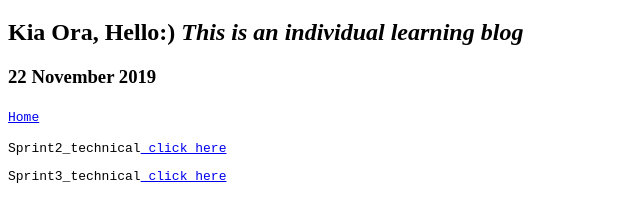
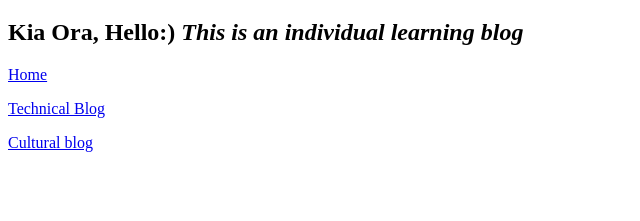
Before and after one commit to kaewkors/kaewkors.github.io, a plain HTML site: page index.html in a window 1280 px wide. Shown: the part 61-282 px from the top of the page, without its empty margins (0-640 px from the left). Drawn offline with Linux system fonts and the light colour scheme; files that its build step writes are made by us from their sources.

Commit message:
made changes on index

```diff
--- a/index.html
+++ b/index.html
@@ -3,22 +3,26 @@
   <head>
     <title>Kel's blog</title>
     <meta charset="UTF-8">
-    <link href="style/main.css" rel="stylesheet" type="text/css">
+    <link href="styles/main.css" rel="stylesheet" type="text/css">
   </head>
 
   <body>
     <h1>Welcome to my Blog!</h1>
-    <h2>Kia Ora, Hello:) <em>This is an individual learning blog</em> <!--(Optional SUB title)--> </h2>
-    <h3>22 November 2019</h3>
+    <h2>Kia Ora, Hello:) <em>This is an individual learning blog</em></h2>
+    <h3></h3>
 
-    <p><a href="https://kaewkors.github.io/index.html" style="font-family:monospace;">Home</a>
-    </p>
+    <p><a href="index.html">Home</a></p>
 
-    <p style="font-family:monospace;">Sprint2_technical<a href="https://kaewkors.github.io/blog/sprint2_technical.html" target="_blank"> click here</a></p>
-    <p style="font-family:monospace;">Sprint3_technical<a href="https://kaewkors.github.io/blog/sprint3_technical.html" target="_blank"> click here</a></p>
+    <!-- link to list of tech page -->
+    <p><a href="blog/sprint2_technical.html">Technical Blog</a></p>
 
 
-    <!-- this is a comment. -->
+    <!-- link to lists of sprint1-5 reflections when click cultural blog -->
+    <p><a href="blog/sprint5-cultural.html">Cultural blog</a></p>
+
+
+
+
 
   </body>
 </html>
```
